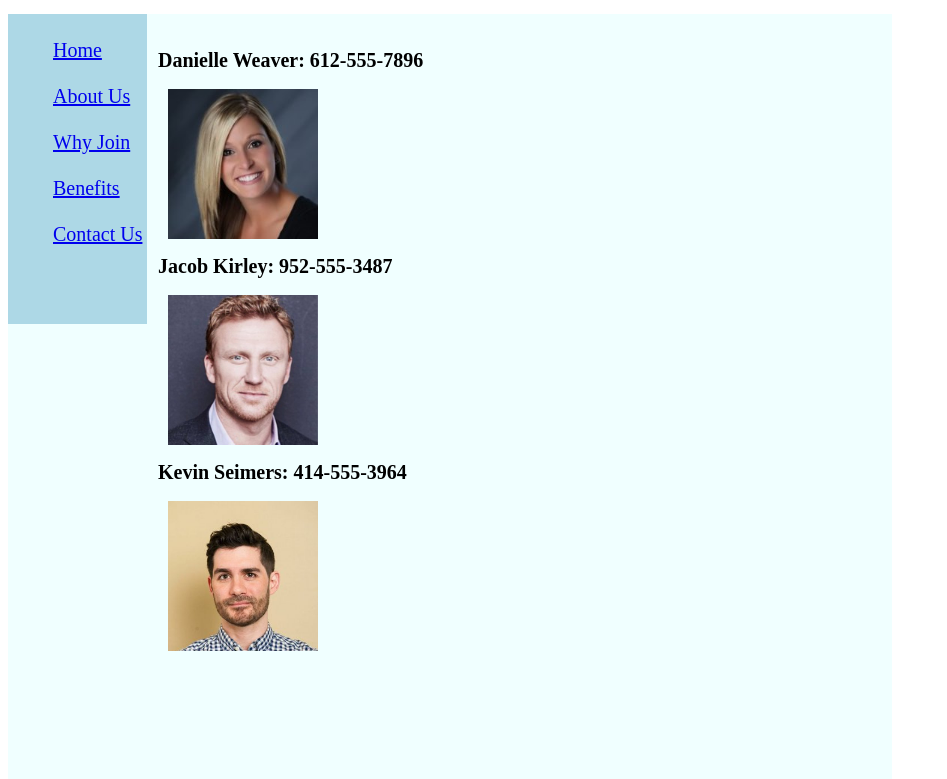
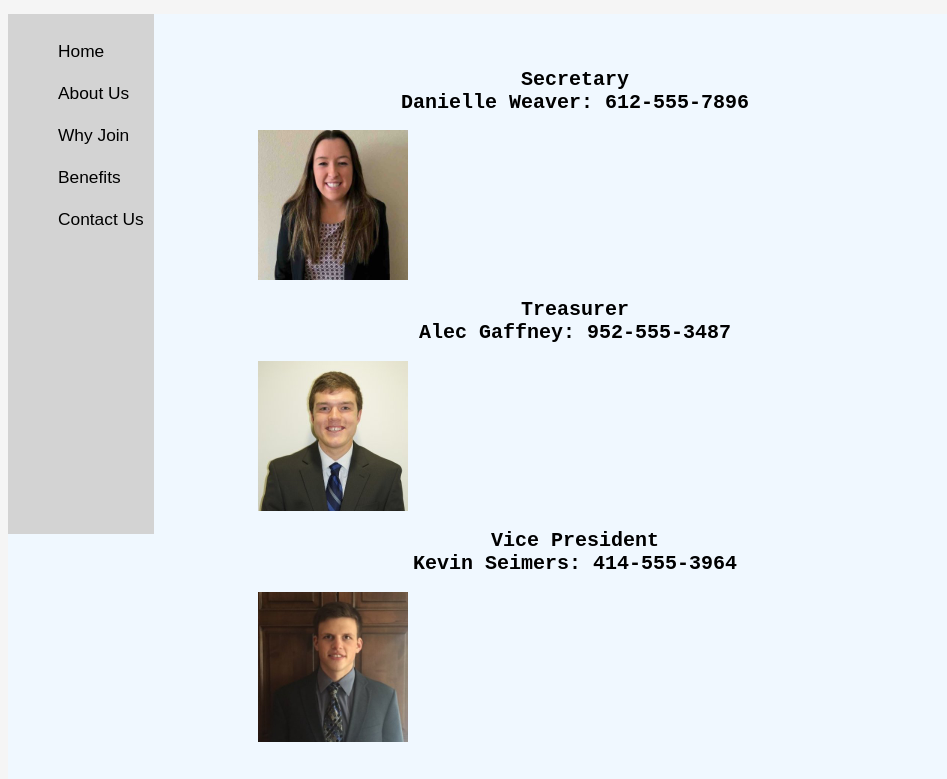
Before and after one commit to lexamarie25/cs318, a plain HTML site: page prototype1/contact.html in a window 1280 px wide. Shown: the part 135-914 px from the top of the page, without its empty margins (0-947 px from the left). Drawn offline with Linux system fonts and the light colour scheme.

Commit message:
prototype1

```diff
--- a/prototype1/aboutus.css
+++ b/prototype1/aboutus.css
@@ -1,38 +1,55 @@
 *{
-    max-width: 900px;
+    max-width: 1000px;
 }
 nav{
-    background-color: lightblue;
-    padding: 5px;
+    background-color: lightgray;
+    padding: 10px;
     float:left;
     margin: 0;
     overflow: auto;
-    height: 300px;
+    height: 500px;
+    font-family: sans-serif;
+}
+
+body{
+    background-color: whitesmoke;
 }
 
 h1{
     text-align: center;
     font-size: 45pt;
+    font-family: fantasy;
+    margin-bottom: 0;
 }
 
 h2{
     text-align: center;
     margin-top: 0;
+    font-family: monospace;
+    color: gray;
+}
+
+h3{
+    font-family: sans-serif;
+    color: gray;
+    padding: 10px;
+    margin-left: 150px;
 }
 
 main{
     height: 700px;
-    background-color: azure
+    background-color: aliceblue;
 }
 
 ul{
     list-style: none;
-    font-size: 15pt;
+    font-size: 13pt;
 
 }
 p{
     margin-left: 150px;
     margin-right: 100px;
+    font-family: sans-serif;
 }
 
 #about{
@@ -41,6 +58,17 @@ p{
     height: 200px;
     background-size: 100%;
     margin-left: 150px;
+}
 
+a{
+    text-decoration: none;
+    color: black;
+}
 
+@media (max-width: 700px) {
+    #about {
+        width: 500px;
+        height: 100px
+
+    }
 }
--- a/prototype1/benefits.css
+++ b/prototype1/benefits.css
@@ -1,29 +1,38 @@
 *{
-    max-width: 900px;
+    max-width: 1000px;
 }
 nav{
-    background-color: lightblue;
-    padding: 5px;
+    background-color: lightgray;
+    padding: 10px;
     float:left;
     margin: 0;
     overflow: auto;
-    height: 300px;
+    height: 500px;
+    font-family: sans-serif;
 }
-
+body{
+    background-color: whitesmoke;
+}
 h1{
     text-align: center;
     font-size: 45pt;
     margin-bottom: 0;
+    font-family: fantasy;
 }
-
+h2{
+    font-family: monospace;
+    text-align: center;
+    margin-top: 0;
+    color: gray;
+}
 main{
     height: 1600px;
-    background-color: azure
+    background-color: aliceblue;
 }
 
 ul{
     list-style: none;
-    font-size: 15pt;
+    font-size: 13pt;
 
 }
 
@@ -38,6 +47,7 @@ ul{
 p{
     margin-left: 150px;
     margin-right: 100px;
+    font-family: sans-serif;
 }
 
 #math{
@@ -55,3 +65,21 @@ p{
     background-size: 100%;
     margin-left: 160px;
 }
+
+a{
+    text-decoration: none;
+    color: black;
+}
+
+@media (max-width: 700px) {
+    #math {
+        width: 400px;
+        height: 200px;
+    }
+      #jobs {
+        width: 400px;
+          height: 200px;}
+      #connections {
+        width: 400px;
+        height: 200px;
+}
--- a/prototype1/contact.css
+++ b/prototype1/contact.css
@@ -1,56 +1,74 @@
 *{
-    max-width: 900px;
+    max-width: 1000px;
 }
 nav{
-    background-color: lightblue;
-    padding: 5px;
+    background-color: lightgray;
+    padding: 10px;
     float:left;
     margin: 0;
     overflow: auto;
-    height: 300px;
+    height: 500px;
+    font-family: sans-serif;
+    text-decoration: none;
+}
+
+body{
+    background-color: whitesmoke;
 }
 
 h1{
     text-align: center;
     font-size: 45pt;
+    font-family: fantasy;
+    margin-bottom: 0;
+    margin-left: 150px;
 
 }
 
 h2{
     margin-left: 150px;
     font-size: 15pt;
+    font-family: monospace;
+    text-align: center;
+    margin-top: 0;
 }
 
 main{
     height: 1000px;
-    background-color: azure
+    background-color: aliceblue;
 }
 
 ul{
     list-style: none;
-    font-size: 15pt;
+    font-size: 13pt;
+    text-decoration: none;
 
 }
 #danielle{
-    background-image: url(danielle.jpg);
+    background-image: url(danielle2.jpg);
     width: 150px;
     height: 150px;
     background-size: 100%;
-    margin-left: 160px;
+    margin-left: 250px;
 }
 
 #jake{
-    background-image: url(jake.jpg);
+    background-image: url(kevin2.jpg);
     width: 150px;
     height: 150px;
     background-size: 100%;
-    margin-left: 160px;
+    margin-left: 250px;
 }
 
 #kevin{
-    background-image: url(kevin.jpg);
+    background-image: url(alec2.jpg);
     width: 150px;
     height: 150px;
     background-size: 100%;
-    margin-left: 160px;
+    margin-left: 250px;
 }
+
+a{
+    text-decoration: none;
+    color: black;
+}
--- a/prototype1/contact.html
+++ b/prototype1/contact.html
@@ -6,6 +6,7 @@
     <link rel="stylesheet" type="text/css" href="contact.css">
     </head>
     <body>
+        <h2>UWEC Money Mangagement and Finance Club</h2>
         <nav>
           <ul>
                 <li><a href="index.html">Home</a></li>
@@ -21,16 +22,20 @@
         </nav>
         <main>
             <br>
-            <h2>Danielle Weaver: 612-555-7896</h2>
+            <br>
+            <br>
+            <h2>Secretary<br> Danielle Weaver: 612-555-7896</h2>
             <div id="danielle"></div>
-            <h2>Jacob Kirley: 952-555-3487</h2>
+            <br>
+            <h2>Treasurer <br> Alec Gaffney: 952-555-3487</h2>
             <div id="kevin"></div>
-            <h2>Kevin Seimers: 414-555-3964</h2>
+            <br>
+            <h2>Vice President <br> Kevin Seimers: 414-555-3964</h2>
             <div id="jake"></div>
             <div></div>
         </main>
-        <foot>
-        </foot>
+        <footer><a href="https://www.facebook.com/"><img src=https://www.crc.losrios.edu/files/onebook/facebook_001.jpg width="50"></a>
+        </footer>
 
     </body>
 </html>
--- a/prototype1/index.css
+++ b/prototype1/index.css
@@ -1,48 +1,72 @@
 *{
-    max-width: 900px;
-
+    max-width: 1000px;
 }
 
 #student{
-    background-image: url(students.jpg);
+    background-image: url(team.jpg);
     width: 700px;
     height: 400px;
     background-size: 100%;
-    margin-left: 160px;
+    margin-left: 160px;}
+
+body{
+    background-color: whitesmoke;
 }
 
 nav{
-    background-color: lightblue;
-    padding: 5px;
+    background-color: lightgrey;
+    padding: 10px;
     float:left;
     margin: 0;
     overflow: auto;
-    height: 300px;
+    height: 500px;
+    font-family: sans-serif;
 }
 
 h1{
     text-align: center;
     font-size: 45pt;
     margin-bottom: 0;
+    font-family: fantasy;
+    color: black;
 
 }
 
 h2{
     text-align: center;
     margin-top: 0;
+    font-family: monospace;
+    color: dimgrey;
 }
+
+
 
 main{
     height: 700px;
-    background-color: azure
+    background-color: aliceblue;
 }
 
 ul{
     list-style: none;
-    font-size: 15pt;
+    font-size: 13pt;
 
 }
 
 p{
     padding-left: 160px;
+    font-family: sans-serif;
+    margin-right: 130px;
 }
+
+a{
+    text-decoration: none;
+    color: black;
+}
+
+@media (max-width: 700px) {
+    #student {
+        width: 400px;
+        height: 200px
+
+    }
+}
--- a/prototype1/join.css
+++ b/prototype1/join.css
@@ -1,34 +1,42 @@
 *{
-    max-width: 900px;
+    max-width: 1000px;
+}
+
+body{
+    background-color: whitesmoke;
 }
 nav{
-    background-color: lightblue;
-    padding: 5px;
+    background-color: lightgray;
     float:left;
     margin: 0;
     overflow: auto;
-    height: 300px;
+    height: 500px;
+    font-family: sans-serif;
+    padding: 10px;
 }
 
 h1{
     text-align: center;
     font-size: 45pt;
     margin-bottom: 0;
+    font-family: fantasy;
 }
 
 h2{
     text-align: center;
     margin-top: 0;
+    font-family: monospace;
+    color: gray;
 }
 
 main{
     height: 1000px;
-    background-color: azure
+    background-color: aliceblue;
 }
 
 ul{
     list-style: none;
-    font-size: 15pt;
+    font-size: 13pt;
 
 }
 
@@ -73,6 +81,7 @@ textarea{
 p{
     margin-left: 150px;
     margin-right: 100px;
+    font-family: sans-serif;
 }
 
 #join{
@@ -82,3 +91,16 @@ p{
     background-size: 100%;
     margin-left: 160px;
 }
+
+a{
+    text-decoration: none;
+    color: black;
+}
+
+@media (max-width: 700px) {
+    #join {
+        width: 400px;
+        height: 200px
+
+    }
+}
```
Also changed, not shown: prototype1/aboutus.html (+8 -8 lines), prototype1/benefits.html (+4 -3 lines), prototype1/index.html (+10 -5 lines), prototype1/join.html (+3 -2 lines), prototype1/alec2.jpg (added), prototype1/danielle2.jpg (added), prototype1/kevin2.jpg (added), prototype1/team.jpg (added), 1 other file.
